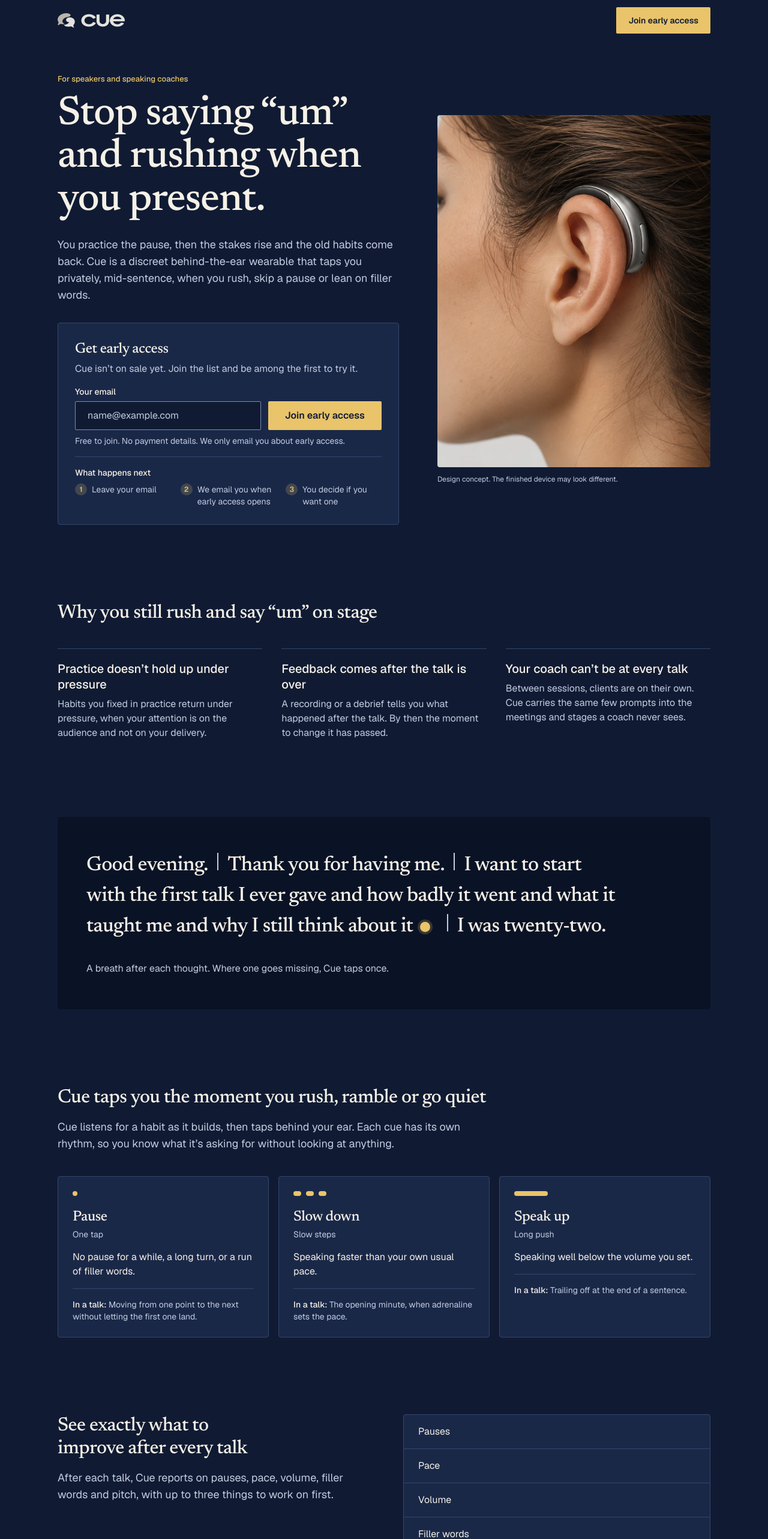
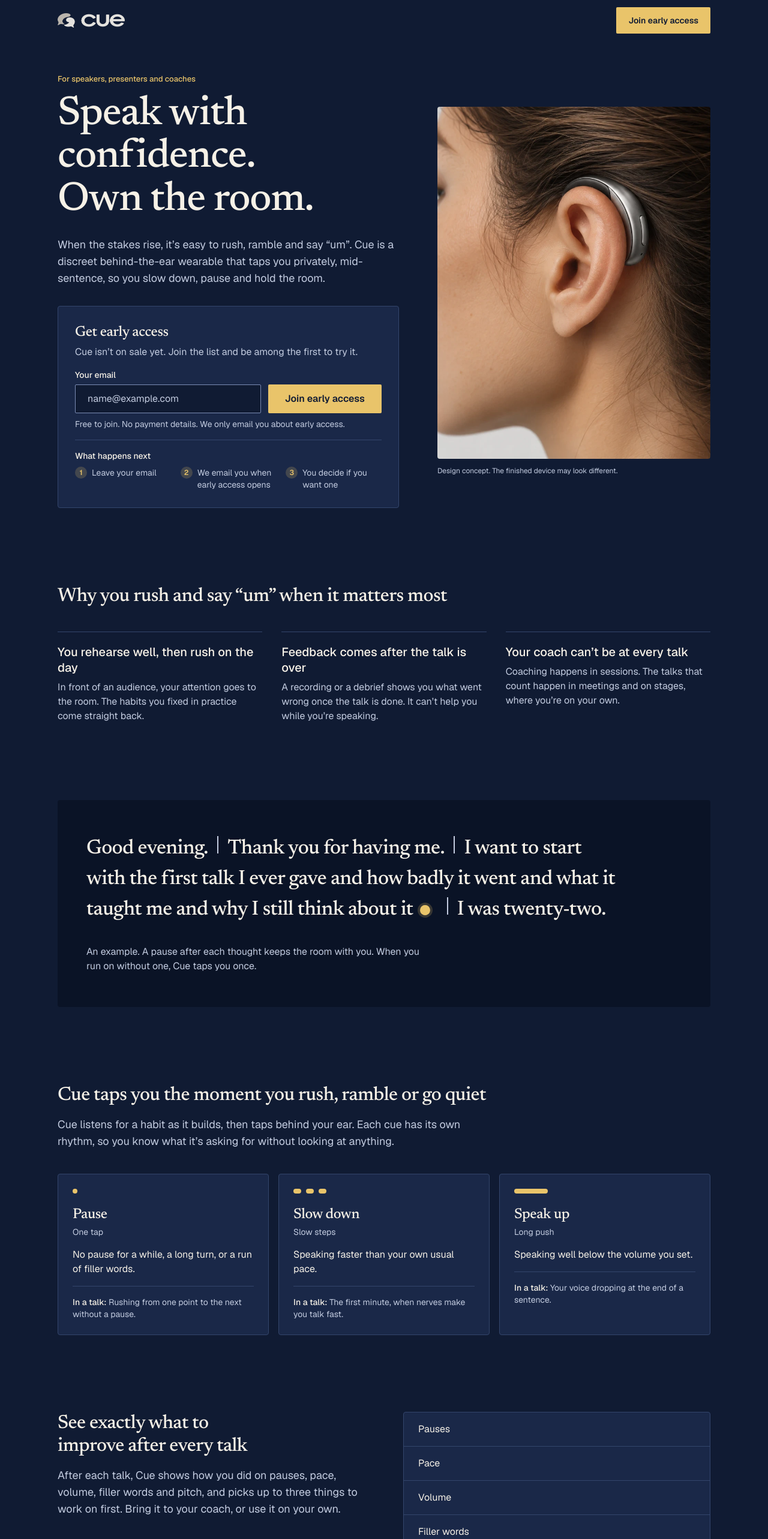
Before and after one commit to sam-willi/cue, a Next.js app: page /for/speaking in a window 1280 px wide. Shown: the top 2566 px of the page at 60% size. Built offline with nearby package versions, Linux system fonts and the light colour scheme; a web font is replaced by a local one.

Commit message:
Landing pages: sharper copy on the speaking page
Headline, lead, problem cards, cue examples and the illustration caption now state
the benefit as plainly as the other four pages do.

Co-Authored-By: Claude Opus 5.5 <noreply@anthropic.com>

```diff
--- a/src/app/for/[market]/Signature.tsx
+++ b/src/app/for/[market]/Signature.tsx
@@ -32,7 +32,7 @@ function Speaking() {
         <Breath />I was twenty-two.
       </p>
       <figcaption className="mt-8 max-w-xl text-body text-muted">
-        A breath after each thought. Where one goes missing, Cue taps once.
+        An example. A pause after each thought keeps the room with you. When you run on without one, Cue taps you once.
       </figcaption>
     </>
   );
--- a/src/lib/landing/markets.ts
+++ b/src/lib/landing/markets.ts
@@ -41,35 +41,35 @@ export const MARKETS: Market[] = [
     slug: "speaking",
     name: "Executive coaches / public speaking",
     kind: "early-access",
-    eyebrow: "For speakers and speaking coaches",
-    headline: "Stop saying “um” and rushing when you present.",
-    lead: "You practice the pause, then the stakes rise and the old habits come back. Cue is a discreet behind-the-ear wearable that taps you privately, mid-sentence, when you rush, skip a pause or lean on filler words.",
+    eyebrow: "For speakers, presenters and coaches",
+    headline: "Speak with confidence. Own the room.",
+    lead: "When the stakes rise, it’s easy to rush, ramble and say “um”. Cue is a discreet behind-the-ear wearable that taps you privately, mid-sentence, so you slow down, pause and hold the room.",
     cta: "Join early access",
     wearer: "you",
-    problemTitle: "Why you still rush and say “um” on stage",
+    problemTitle: "Why you rush and say “um” when it matters most",
     problems: [
       {
-        title: "Practice doesn’t hold up under pressure",
-        body: "Habits you fixed in practice return under pressure, when your attention is on the audience and not on your delivery.",
+        title: "You rehearse well, then rush on the day",
+        body: "In front of an audience, your attention goes to the room. The habits you fixed in practice come straight back.",
       },
       {
         title: "Feedback comes after the talk is over",
-        body: "A recording or a debrief tells you what happened after the talk. By then the moment to change it has passed.",
+        body: "A recording or a debrief shows you what went wrong once the talk is done. It can’t help you while you’re speaking.",
       },
       {
         title: "Your coach can’t be at every talk",
-        body: "Between sessions, clients are on their own. Cue carries the same few prompts into the meetings and stages a coach never sees.",
+        body: "Coaching happens in sessions. The talks that count happen in meetings and on stages, where you’re on your own.",
       },
     ],
     moments: {
       label: "In a talk",
-      pause: "Moving from one point to the next without letting the first one land.",
-      slow: "The opening minute, when adrenaline sets the pace.",
-      speak: "Trailing off at the end of a sentence.",
+      pause: "Rushing from one point to the next without a pause.",
+      slow: "The first minute, when nerves make you talk fast.",
+      speak: "Your voice dropping at the end of a sentence.",
     },
     report: {
       title: "See exactly what to improve after every talk",
-      body: "After each talk, Cue reports on pauses, pace, volume, filler words and pitch, with up to three things to work on first.",
+      body: "After each talk, Cue shows how you did on pauses, pace, volume, filler words and pitch, and picks up to three things to work on first. Bring it to your coach, or use it on your own.",
     },
     faq: [
       {
@@ -77,9 +77,9 @@ export const MARKETS: Market[] = [
         a: "That’s one of the uses we’re building for. Join early access and we’ll ask how you work with clients before we send anything out.",
       },
     ],
-    metaTitle: "Cue for speakers and speaking coaches",
+    metaTitle: "Cue for speakers and presenters",
     metaDescription:
-      "A discreet behind-the-ear wearable that taps you privately, mid-sentence, when you rush, skip a pause or lean on filler words.",
+      "A discreet behind-the-ear wearable that taps you privately, mid-sentence, so you slow down, pause and hold the room.",
   },
   {
     slug: "sales",
```
